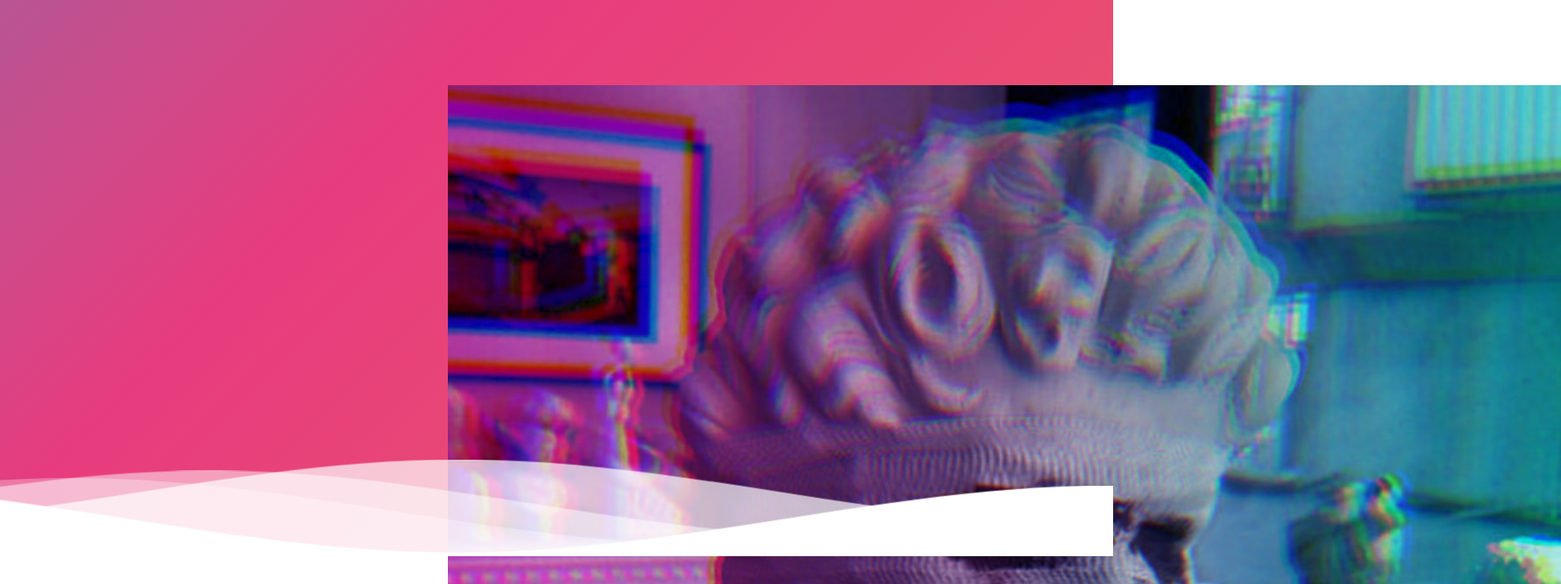
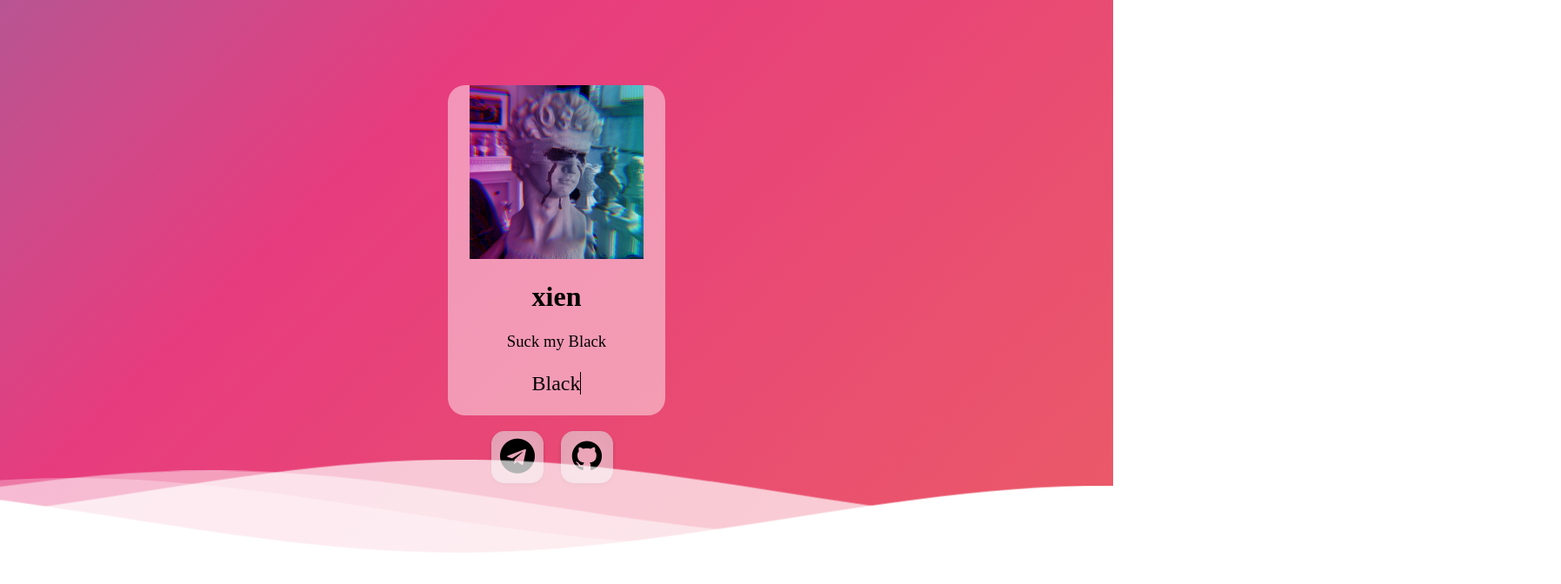
Before and after one commit to x1en/x1en.github.io, a plain HTML site: page index.html in a window 1280 px wide. Shown: the top 672 px of the page at 87% size, 1795 px wide, since content can reach past the window. Drawn offline with Linux system fonts and the light colour scheme.

Commit message:
Update index.html

```diff
--- a/index.html
+++ b/index.html
@@ -9,7 +9,7 @@
 <!-- partial:index.partial.html -->
 <div class="header">
    <div align="center" class="block">
-        <img class="avatar" src="avatar.jpg" ></img>
+        <img class="avatar" src="avatar.jpg" width="200" height="200" ></img>
         <div align="center">
             <h1><b>xien</b></h1>
             <h3>Suck my Black</h3>
```
